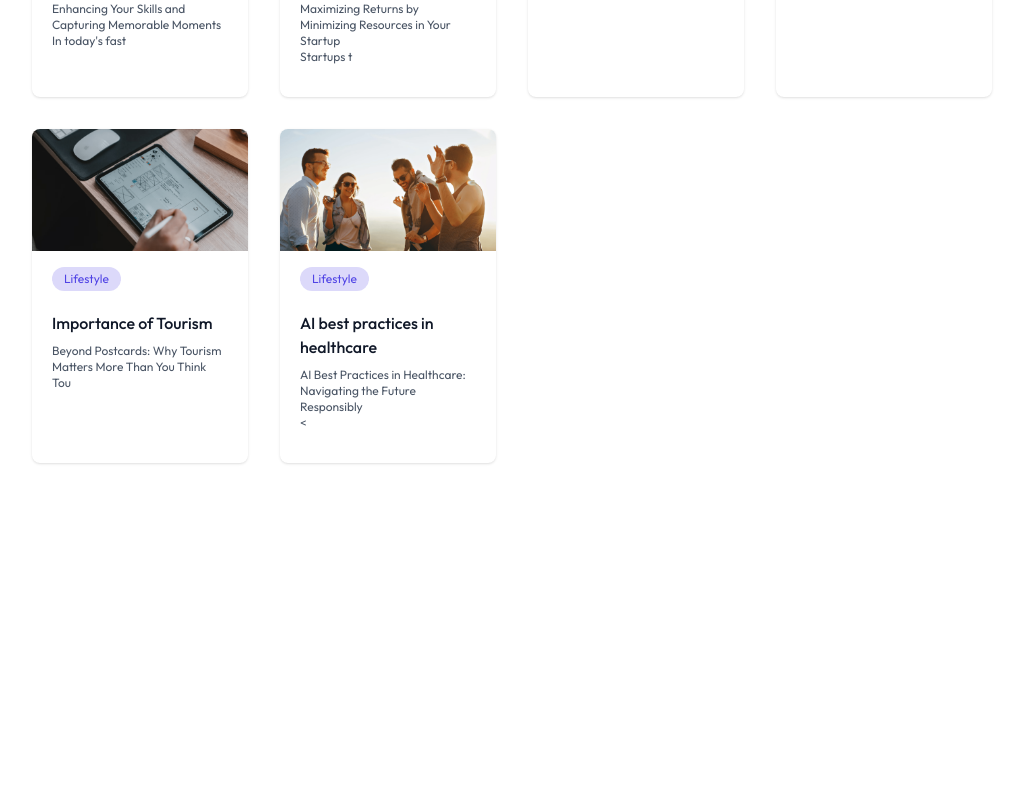
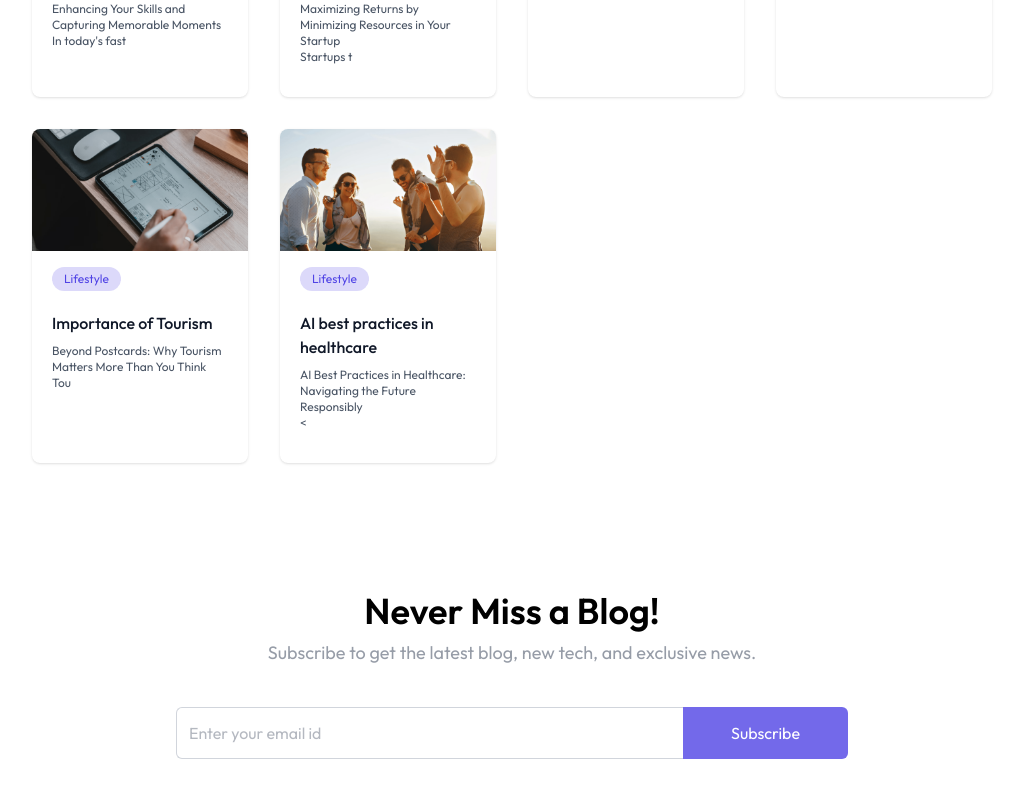
Before and after one commit to NexusAman/QuickBlog, a React (Vite) app in the folder client/: page / in a window 1280 px wide. Shown: the part 1244-2041 px from the top of the page, without its empty margins (128-1148 px from the left). Before the commit the page ends 1803 px from the top, so only its background shows below. Built offline with nearby package versions, Linux system fonts and the light colour scheme.

Commit message:
feat: add newsletter section

```diff
--- /dev/null
+++ b/client/src/components/Newsletter.jsx
@@ -0,0 +1,12 @@
+const Newsletter = () => {
+  return <div className="flex flex-col items-center justify-center text-center space-y-2 my-32">
+    <h1 className="md:text-4xl text-2xl font-semibold">Never Miss a Blog!</h1>
+    <p className="md:text-lg text-gray-500/70 pb-8">Subscribe to get the latest blog, new tech, and exclusive news.</p>
+    <form className="flex items-center justify-between max-w-2xl w-full md:h-13 h-12">
+      <input type="text" placeholder="Enter your email id" required className="border border-gray-300 rounded-md h-full border-r-0 outline-none w-full rounded-r-none px-3 text-gray-500"/>
+      <button type="submit" className="md:px-12 px-8 h-full text-white bg-primary/80 hover:bg-primary transition-all cursor-pointer rounded-md rounded-l-none">Subscribe</button>
+    </form>
+  </div>;
+};
+
+export default Newsletter;
--- a/client/src/pages/Home.jsx
+++ b/client/src/pages/Home.jsx
@@ -1,6 +1,7 @@
 import BlogList from "../components/BlogList";
 import Header from "../components/Header";
 import Navbar from "../components/Navbar";
+import Newsletter from "../components/Newsletter";
 
 const Home = () => {
   return (
@@ -8,6 +9,7 @@
       <Navbar />
       <Header />
       <BlogList />
+      <Newsletter/>
     </div>
   );
 };
```
